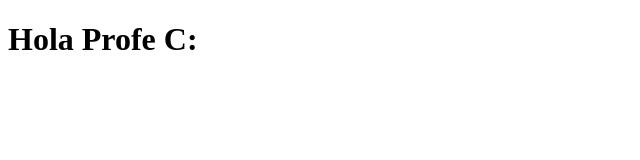
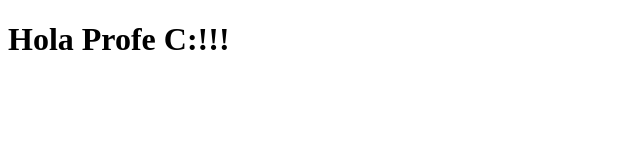
Before and after one commit to 19002248/PWA_Sanchez_Cano, a plain HTML site: page index.html in a window 1280 px wide. Shown: the full height of the page, 0-640 px from the left. Drawn offline with Linux system fonts and the light colour scheme.

Commit message:
commit 3 del proyecto

```diff
--- a/index.html
+++ b/index.html
@@ -7,6 +7,6 @@
     <title>Document</title>
 </head>
 <body>
-    <h1>Hola Profe C:</h1>
+    <h1>Hola Profe C:!!!</h1>
 </body>
 </html>
```
